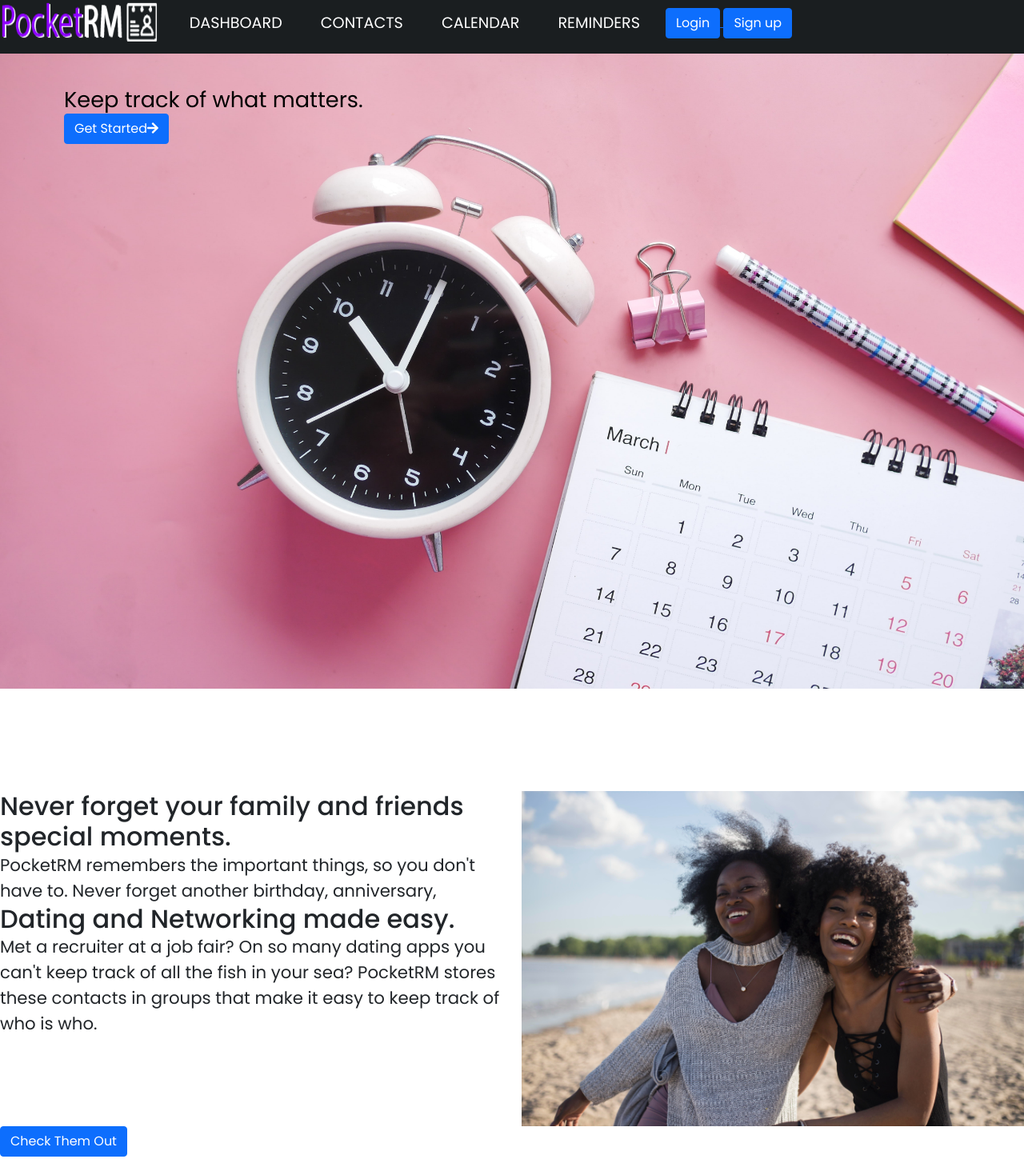
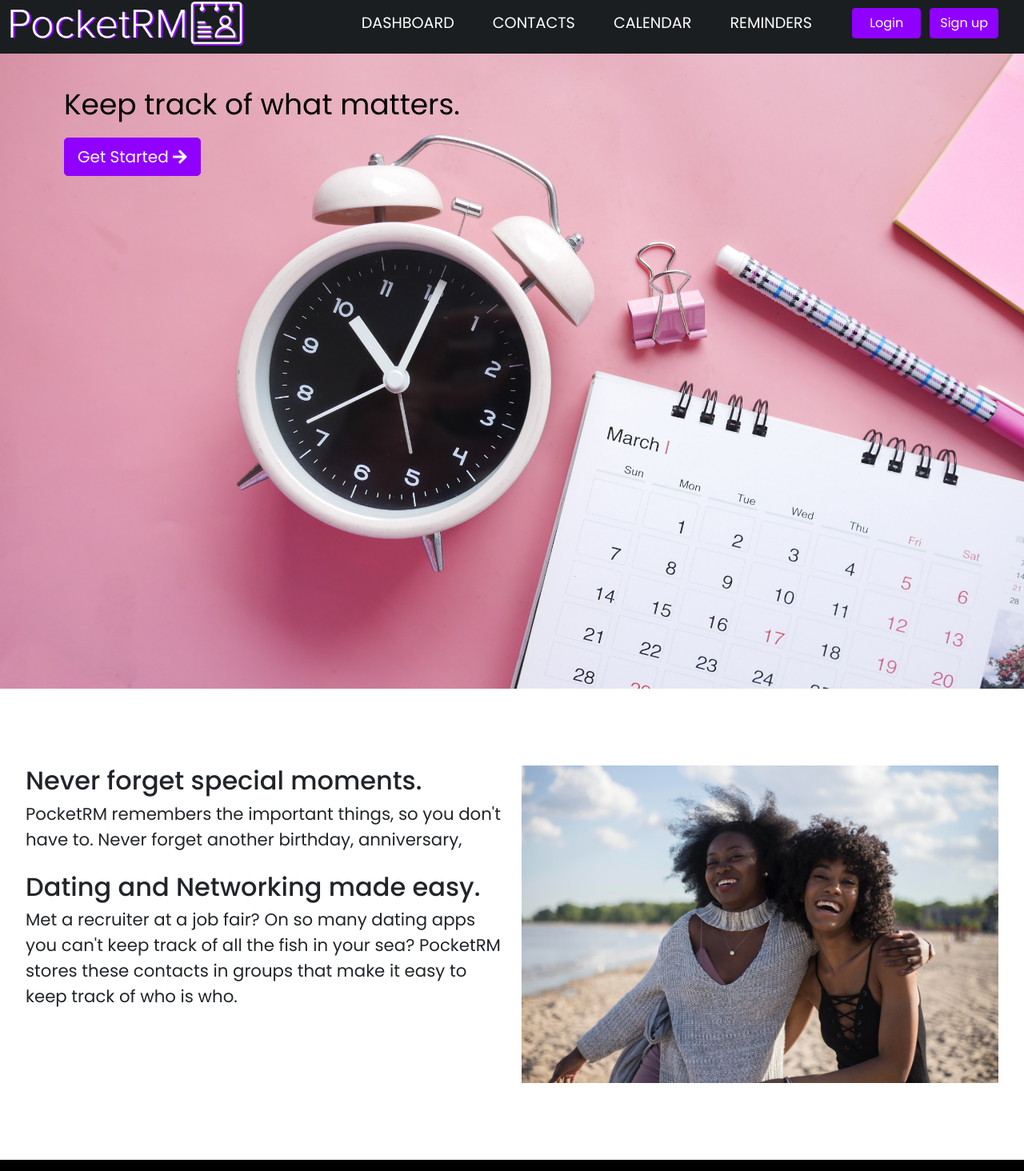
Before and after one commit to lindsayreiner/pocketRM, a React (Create React App) app in the folder client/: page / in a window 1280 px wide. Shown: the part 9-1473 px from the top of the page at 80% size. Built offline with nearby package versions, Linux system fonts and the light colour scheme.

Commit message:
updating landing page styling

```diff
--- a/client/src/components/Footer.js
+++ b/client/src/components/Footer.js
@@ -1,11 +1,17 @@
-import React from 'react'
+import React from "react";
 
 export default function Footer() {
-    return (
-        <>
-            <footer>
-                <h1>Footer</h1>
-            </footer>
-        </>
-    )
+  return (
+    <>
+      <footer>
+        <div className="copyright-notice">
+          <span>&copy;</span>
+          <span property="dc:date" datatype="xsd:gYear">
+            2022
+          </span>
+          <span> PocketRM. All Rights Reserved.</span>
+        </div>
+      </footer>
+    </>
+  );
 }
--- a/client/src/components/LandingPage.js
+++ b/client/src/components/LandingPage.js
@@ -23,7 +23,7 @@ export default function LandingPage() {
         <h2
           className="slogan"
           style={{
-            fontSize: "1.7em",
+            fontSize: "2.25em",
             fontWeight: "normal",
             marginTop: "1.5em",
             color: "black",
@@ -32,9 +32,8 @@ export default function LandingPage() {
           Keep track of what matters.
         </h2>
         <a href="./Login">
-          <Button primary size="huge" className="getStartedBtn" color="violet">
-            Get Started
-            <FontAwesomeIcon icon="arrow-right" />
+          <Button primary className="getStartedBtn btn-lg" color="violet">
+            Get Started <FontAwesomeIcon icon="arrow-right" />
           </Button>
         </a>
       </Container>
@@ -46,36 +45,39 @@ export default function LandingPage() {
             >
                 <a href='#'>Case Studies</a>
             </Divider> */}
-      <div style={{ padding: "8em 0em" }} vertical>
+      <div style={{ padding: "6em 0em" }} vertical className="landing-body">
         <Row>
           <Col width={8}>
-            <h3 style={{ fontSize: "2em" }}>
-              Never forget your family and friends special moments.
-            </h3>
+            <div className="landing-text">
+              <h3 style={{ fontSize: "2em" }}>Never forget special moments.</h3>
               <p style={{ fontSize: "1.33em" }}>
                 PocketRM remembers the important things, so you don't have to.
                 Never forget another birthday, anniversary,
               </p>
+            </div>
+            <div className="landing-text">
               <h3 style={{ fontSize: "2em" }}>
                 Dating and Networking made easy.
               </h3>
               <p style={{ fontSize: "1.33em" }}>
                 Met a recruiter at a job fair? On so many dating apps you can't
                 keep track of all the fish in your sea? PocketRM stores these
-              contacts in groups that make it easy to keep track of who is who.
+                contacts in groups that make it easy to keep track of who is
+                who.
               </p>
+            </div>
           </Col>
           <Col floated="right" width={6}>
             <img src={beachWoman} alt="friends-on-beach" />
           </Col>
         </Row>
-        <Row>
+        {/* <Row>
           <Col textAlign="center">
             <Button size="huge" color="violet">
               Check Them Out
             </Button>
           </Col>
-        </Row>
+        </Row> */}
       </div>
     </>
   );
--- a/client/src/components/Navbar.js
+++ b/client/src/components/Navbar.js
@@ -46,13 +46,12 @@ export default function Navbar() {
         </label>
         <div className="acctBtns container">
           <section>
-            <Link to="/login">
-              <Button inverted color="violet">
+            <Link to="/login" className="nav-acct-buttons">
+              <Button id="login-button" inverted color="violet">
                 Login
               </Button>
             </Link>
-            <Link to="/register">
-              {" "}
+            <Link to="/register" className="nav-acct-buttons">
               <Button inverted color="violet">
                 Sign up
               </Button>
--- a/client/src/styles/App.css
+++ b/client/src/styles/App.css
@@ -2,7 +2,7 @@
 
 :root {
   --navbarBg: #1a1e20;
-  --violet: #625c96;
+  --violet: #8f00ff;
 }
 /* --------------------*/
 /* Reset               */
@@ -194,8 +194,13 @@ body > footer {
   float: right;
 }
 
-#nav-logo img {
+.nav-acct-buttons {
+  padding-left: 0.7em;
+}
+
+#nav-logo {
   max-width: unset;
+  margin-left: 3%;
 }
 
 .navBtn {
@@ -216,6 +221,10 @@ body > footer {
 .navBtnLink:hover {
   color: white;
   opacity: 75%;
+}
+
+#login-button {
+  width: 85.72px;
 }
 
 .navToggle {
@@ -273,7 +282,7 @@ body > footer {
 
   .navbar {
     display: grid;
-    grid-template-columns: 1fr auto minmax(600px, 3fr) 1fr;
+    grid-template-columns: 1fr auto minmax(600px, 100fr) 1fr;
   }
 
   .bizName {
@@ -281,8 +290,7 @@ body > footer {
   }
 
   .acctBtns {
-    grid-column: 4 / 5;
-    width: 30em;
+    grid-column: 5 / 5;
   }
 
   .navBtnCont {
@@ -303,11 +311,22 @@ body > footer {
     margin-bottom: 0;
   }
 
+  .btn-primary {
+    background-color: var(--violet);
+    border-color: var(--violet);
+  }
+
+  .btn-primary:hover {
+    background-color: var(--violet);
+    border-color: var(--violet);
+    opacity: 80%;
+  }
+
   .navBtnLink::before {
     content: "";
     display: block;
     height: 5px;
-    background-color: #625c96;
+    background-color: var(--violet);
     position: absolute;
     top: -0.75em;
     left: 0;
@@ -318,6 +337,11 @@ body > footer {
 
   .navBtnLink:hover::before {
     transform: scale(1, 1);
+  }
+
+  a {
+    color: unset;
+    text-decoration: unset;
   }
 }
 
@@ -352,7 +376,11 @@ body > footer {
   background-position: center;
   width: 100% !important;
   height: 100vh;
-  margin: 0 auto;
+  margin: 0;
+}
+
+.hero.container.container {
+  max-width: 100%;
 }
 
 .slogan {
@@ -363,10 +391,36 @@ body > footer {
 
 .getStartedBtn {
   margin-left: 3rem !important;
+  margin-top: 1em;
+}
+
+.landing-body {
+  margin-left: 2em;
+  margin-right: 2em;
+}
+
+.landing-text {
+  margin-bottom: 1.5em;
+}
+
+h3 {
+  margin-bottom: 0.2em;
 }
 
 .ui.text.container {
   max-width: 100% !important;
+}
+
+footer {
+  background-color: black;
+  color: white;
+  text-align: center;
+  height: 3em;
+}
+
+.copyright-notice {
+  display: inline-block;
+  margin-top: 0.75em;
 }
 
 @media only screen and (min-width: 767px) {
```
Also changed, not shown: client/src/images/pocketrm-logo.png. Lines whose indentation alone changed are shown as unchanged.
